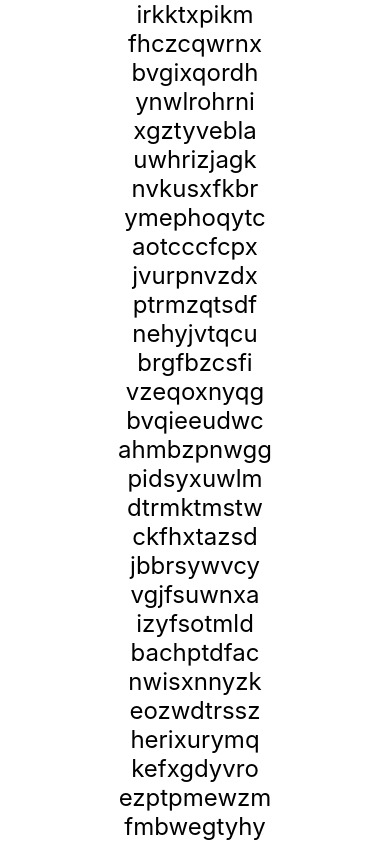
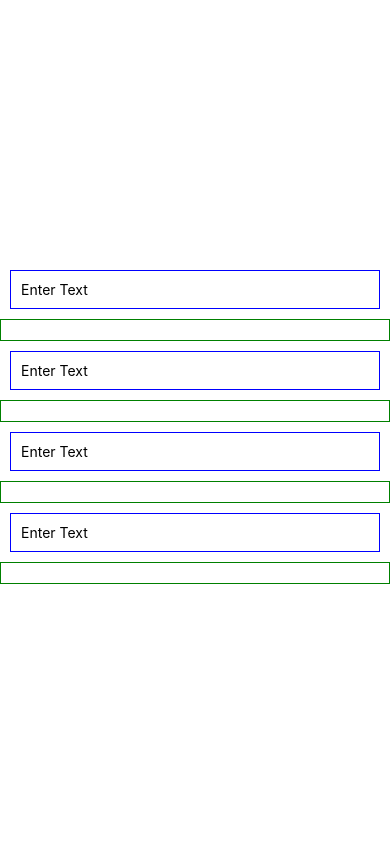
Before and after one commit to salehalakhras/Jovision-React-Tasks, a React Native app in the folder reactApp/: screen / in a window 390 px wide. Shown: the top 844 px of the page. Built offline with nearby package versions, Linux system fonts and the light colour scheme.

Commit message:
finished task 38

```diff
--- a/reactApp/App.js
+++ b/reactApp/App.js
@@ -1,6 +1,6 @@
 
 import React from 'react';
-import Task36 from './Tasks/Task36';
+
 // import type {Node} from 'react';
 // import Task16 from './Tasks/Task16';
 // import Task18 from './Tasks/Task18';
@@ -17,7 +17,8 @@ import Task36 from './Tasks/Task36';
 // import Task33 from './Tasks/Task32';
 // import Task34 from './Tasks/Task34';
 // import Task35 from './Tasks/Task35';
-
+// import Task36 from './Tasks/Task36';
+import Task38 from './Tasks/Task38';
 
 export default function App() {
   return (
@@ -36,6 +37,7 @@ export default function App() {
     // <Task33></Task33>
     // <Task34></Task34>
     // <Task35></Task35>
-    <Task36></Task36>
+    // <Task36></Task36>
+    <Task38></Task38>
   );
 }
--- /dev/null
+++ b/reactApp/Components/TextCComponent_Task38.js
@@ -0,0 +1,30 @@
+import React, { Component } from 'react';
+import { StyleSheet, Text } from 'react-native';
+import { textContext } from '../Tasks/Task38';
+
+class TextCComponentTask38 extends Component {
+    render() {
+        return (
+            <>
+                <textContext.Consumer>
+                    {(value) => {
+                        return (<Text style={styles.text}>{value.text}</Text>)
+                    }}
+
+                </textContext.Consumer>
+
+            </>
+        );
+    }
+}
+
+const styles = StyleSheet.create({
+    text:{
+        fontSize: 20,
+        padding: 10,
+        borderWidth: 1,
+        borderColor: 'green',
+    }
+})
+
+export default TextCComponentTask38;
--- /dev/null
+++ b/reactApp/Components/TextContext.js
@@ -0,0 +1,3 @@
+import { createContext } from 'react';
+
+const textContext = createContext('');
--- /dev/null
+++ b/reactApp/Components/TextFComponent_Task38.js
@@ -0,0 +1,25 @@
+import React from 'react';
+import { StyleSheet, TextInput } from 'react-native';
+import TextCComponentTask38 from './TextCComponent_Task38';
+import {textContext} from '../Tasks/Task38';
+
+const TextFComponentTask38 = (props) => {
+    const {text, setText} = React.useContext(textContext);
+    return (
+        <>
+        <TextInput placeholder={'Enter Text'} style={styles.input} onChangeText={text => {setText(text)}}></TextInput>
+        <TextCComponentTask38></TextCComponentTask38>
+        </>
+    );
+}
+
+const styles = StyleSheet.create({
+    input:{
+        borderColor: 'blue',
+        borderWidth: 1,
+        margin: 10,
+        padding: 10,
+    }
+})
+
+export default TextFComponentTask38;
--- /dev/null
+++ b/reactApp/Tasks/Task38.js
@@ -0,0 +1,28 @@
+import React from 'react';
+import { StyleSheet, View } from 'react-native';
+import TextFComponentTask38 from '../Components/TextFComponent_Task38';
+
+export const textContext = React.createContext();
+
+const Task38 = () => {
+    const [text,setText] = React.useState()
+    return (
+        <View style={styles.container}>
+            <textContext.Provider value={{text,setText}}>
+            <TextFComponentTask38></TextFComponentTask38>
+            <TextFComponentTask38></TextFComponentTask38>
+            <TextFComponentTask38></TextFComponentTask38>
+            <TextFComponentTask38></TextFComponentTask38>
+            </textContext.Provider>
+        </View>
+    );
+}
+
+const styles = StyleSheet.create({
+    container:{
+        flex:1,
+        justifyContent: 'center',
+    }
+})
+
+export default Task38;
```
